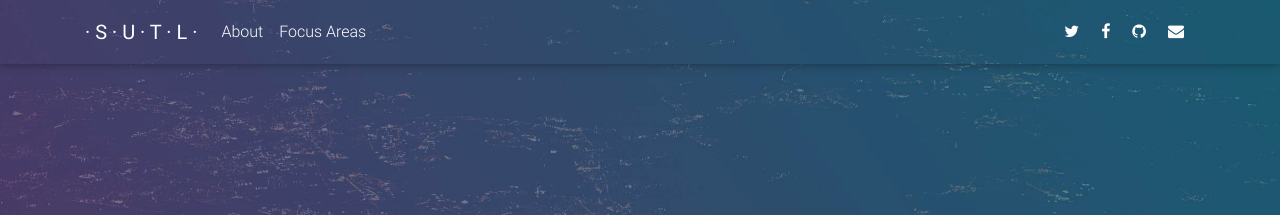
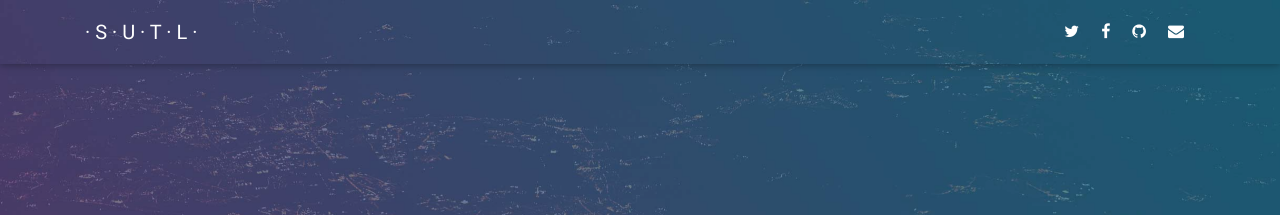
Before and after one commit to innovatesac/innovatesac.org, a Jekyll site: the page built from index.md, in a window 1280 px wide. Shown: the top 215 px of the page. Built offline with Jekyll 4.4.1, drawn with Linux system fonts in a browser that asks for light colours.

Commit message:
Hide nav items

```diff
--- a/_includes/navbar.html
+++ b/_includes/navbar.html
@@ -9,14 +9,14 @@
                 <span class="navbar-toggler-icon"></span>
             </button>
             <div class="collapse navbar-collapse" id="navbarSupportedContent-7">
-                <ul class="navbar-nav">
+                <!-- <ul class="navbar-nav">
                   <li class="nav-item">
                       <a class="nav-link" href="/about">About</a>
                   </li>
                   <li class="nav-item">
                       <a class="nav-link" href="#">Focus Areas</a>
                   </li>
-                  </ul>
+                </ul> -->
                 <ul class="navbar-nav ml-auto">
                   <li class="nav-item">
                       <a class="nav-link" href="https://twitter.com/innovatesac" target="_blank"><i class="fa fa-twitter" aria-hidden="true"></i></a>
```
Lines whose indentation alone changed are shown as unchanged.
